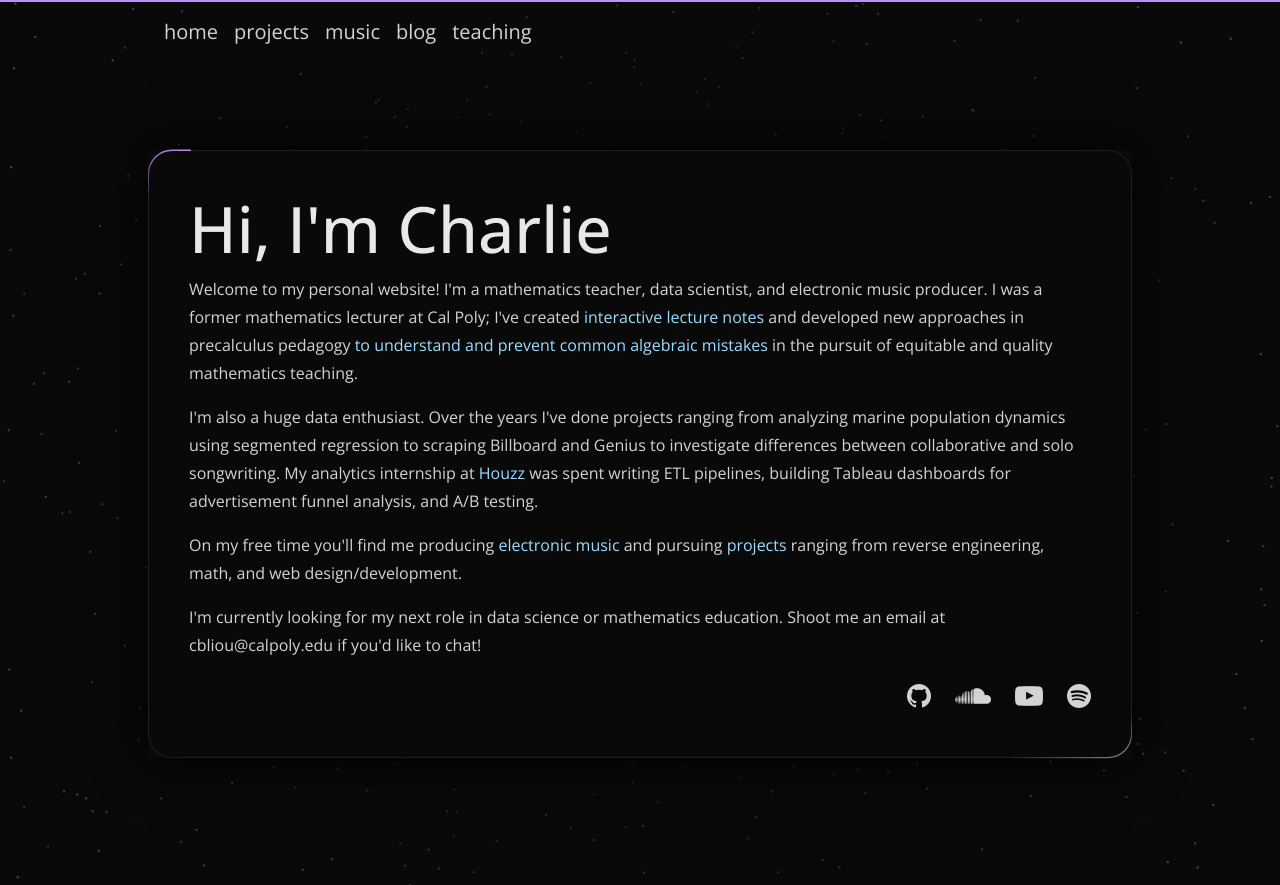
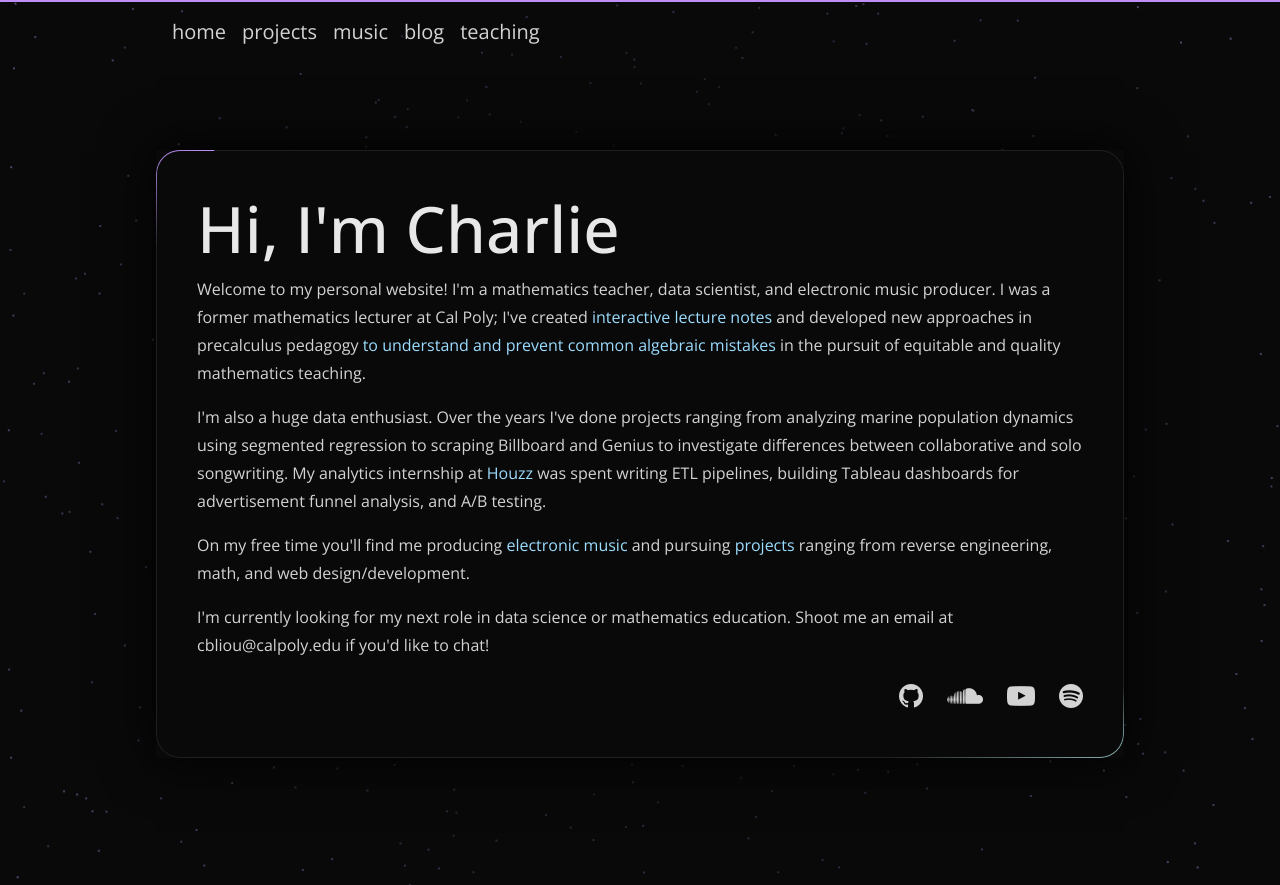
Before and after one commit to swrlly/swrlly.com, a Flask app: page / in a window 1280 px wide. Run offline with Flask 3, Linux system fonts and the light colour scheme.

Commit message:
hopefully fixed on apple products

```diff
--- a/static/swrlly/css/style.css
+++ b/static/swrlly/css/style.css
@@ -40,8 +40,8 @@ p {
 .container {
     max-width: var(--website-width);
     width: 100%;
-    padding-right: 0.5rem;
-    padding-left: 0.5rem;
+    padding-right: 1rem;
+    padding-left: 1rem;
     margin-right: auto;
     margin-left: auto;
     /*text-align: justify;*/
@@ -221,22 +221,24 @@ button {
     border-radius: 24px;
     clip-path: inset(0px 0px 0px 0px round 24px);
     background: var(--title-page-border);
+    overflow:hidden;
 }
 
 .top-trail {
-    width: 200px;
+    width: 400px;
     aspect-ratio: 2 / 1;
     position: absolute;
     background: radial-gradient(200% 100% at right, var(--lavender), transparent 50%);
     offset-path: border-box;
     offset-anchor: 100% 50%;
-    offset-distance: 0.6%;
-    animation: top-trail-animation var(--trail-time) cubic-bezier(0.54, 0.01, 0.08, 0.99), delay-animation calc(2 * var(--trail-time));
+    offset-distance: 1.1%;
+    --webkit-animation: delay-animation calc(2 * var(--trail-time)), top-trail-animation var(--trail-time) cubic-bezier(0.54, 0.01, 0.08, 0.99);
+    animation: delay-animation calc(2 * var(--trail-time)), top-trail-animation var(--trail-time) cubic-bezier(0.54, 0.01, 0.08, 0.99);
 }
 
 @keyframes top-trail-animation {
     100% {
-        offset-distance: 50%;
+        offset-distance: 65%;
     }
 }
 
@@ -254,28 +256,55 @@ button {
     opacity: 0;
   }
   70% {
-    opacity: 0;;
+    opacity: 0;
   }
   100% {
     opacity: 1;
   }
 }
 
-
+@keyframes delay-animation-left {
+  0% {
+    opacity: 0.01;
+  }
+  25% {
+    opacity: 1;
+  }
+  50% {
+    opacity: 0.01;
+  }
+  50.001% {
+    opacity: 0;
+
+  }
+  70% {
+    offset-distance: 52%;
+    opacity: 0;
+  }
+  100% {
+    offset-distance: 52%;
+    opacity: 1;
+  }
+}
+
+/* right most animation take priority if 2 or more animations modify same field
+put delay first, then use delay anim to put blue border at bottom right corner
+*/
 .left-trail {
-    width: 200px;
+    width: 300px;
     aspect-ratio: 2;
     position: absolute;
     background: radial-gradient( 200% 100% at left, var(--lightblue), transparent 50%);
     offset-path: border-box;
     /*offset-anchor: 73% 100%;*/
     offset-distance: 100%;
-    animation: left-trail-animation var(--trail-time) cubic-bezier(0.54, 0.01, 0.08, 0.99) forwards, delay-animation calc(2 * var(--trail-time));
+    --webkit-animation: delay-animation-left calc(2 * var(--trail-time)) forwards, left-trail-animation var(--trail-time) cubic-bezier(0.54, 0.01, 0.08, 0.99);
+    animation: delay-animation-left calc(2 * var(--trail-time)) forwards, left-trail-animation var(--trail-time) cubic-bezier(0.54, 0.01, 0.08, 0.99);
 }
 
 @keyframes left-trail-animation {
     100% {
-        offset-distance: 50%;
+        offset-distance: 45%;
     }
 }
 
--- a/templates/swrlly/blog/teaching-algebra-to-avoid-common-mistakes-terms-and-factors.html
+++ b/templates/swrlly/blog/teaching-algebra-to-avoid-common-mistakes-terms-and-factors.html
@@ -608,7 +608,7 @@
 
     <p>In my experience, local/global context usually only needs to be invoked when dealing with fractions. The cancellation example is a great demonstration of the benefit of global/local context analysis. Problems not involving fractions generally only need term/factor identification, not context. A non-fraction situation you might find invoking global/local context to be helpful is in a more complicated algebraic expression, as local contexts are easier to work with sometimes. Since this blog post is getting quite long, I'll write some details out on those techniques in upcoming blog posts.</p>
 
-    <p>Not every student will reap benefit from this framework; it can be confusing to skilled students who already have developed good algebraic intuition. Nevertheless, I have found that this term/factor analysis strikes at one of the core reasons why students struggle with generalization on algebraic problems: they see us do problems on the board and they memorize the "how," not the "why." I believe students truly want to learn, if we give them a reason to.</p>
+    <p>Not every student will reap benefit from this framework; it can be confusing to skilled students who already have developed good algebraic intuition. Nevertheless, I have found that this term/factor analysis strikes at one of the core reasons why students struggle with generalization on algebraic problems: they see us do problems on the board and they memorize the "how," not the "why." I believe students truly want to learn, if we promote real understanding instead of memorization.</p>
 
     <p>Term/factor analysis is the why!</p>
 
```
